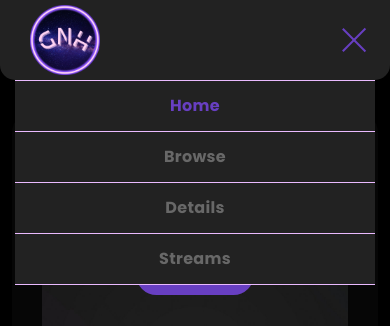
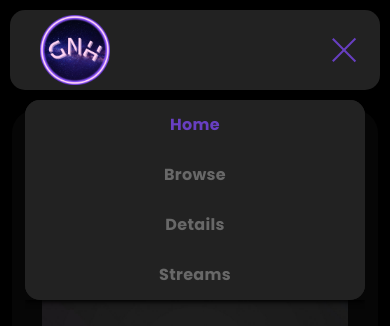
Before and after one commit to Giugie1998/giugie1998.github.io, a plain HTML site: page main_gnh/comm_v2_/index.html in a window 390 px wide. Both pictures are taken after a click on the link "Menu". Shown: the top 326 px of the page. Drawn offline with nearby package versions, Linux system fonts and the light colour scheme; a web font is replaced by a local one.

Commit message:
Final fix navbar - Desktop Mobile

```diff
--- a/main_gnh/comm_v2_/assets/css/restyle.css
+++ b/main_gnh/comm_v2_/assets/css/restyle.css
@@ -64,7 +64,12 @@
 /*    width: 216px;*/
     height: 162px;
 }
-
+.fix-first-menu {
+    border-radius: 15px 15px 0 0 !important;
+}
+.fix-last-menu {
+    border-radius: 0 0 15px 15px !important;
+}
 
 /*Media query fix*/
 
@@ -78,6 +83,12 @@
         font-size: 25px;
     }
     .top-member-img{height: auto;}
+
+    .header-area.header-sticky {
+        position: fixed;
+        display: inline-block;
+        box-shadow: 0px 2px 5px rgba(0, 0, 0, 1);
+    }
 }
 /* * EVENTS fix */
 @media (max-width: 575px) {
--- a/main_gnh/comm_v2_/assets/css/templatemo-cyborg-gaming.css
+++ b/main_gnh/comm_v2_/assets/css/templatemo-cyborg-gaming.css
@@ -326,8 +326,6 @@ Pre-loader Style
   border-radius: 50%;
 }
 
-
-
 /*
 ---------------------------------------------
 Header Style
@@ -336,7 +334,7 @@ Header Style
 
 .background-header {
   background-color: #222222 !important;
-  height: 70px!important;
+  /*height: 70px!important;*/
   position: fixed!important;
   top: 0!important;
   left: 0;
@@ -616,6 +614,7 @@ Header Style
 
 .header-area.header-sticky {
   min-height: 70px;
+
 }
 
 .header-area.header-sticky .nav li a.active {
@@ -669,12 +668,13 @@ Header Style
     width: 100%;
   }
   .header-area {
-    background-color:#222222;/* #f7f7f7;*/
+    background-color: #222222;/* #f7f7f7;*/
     padding: 0px 15px;
     height: 80px;
     box-shadow: none;
     text-align: center;
-    border-radius: 0px 0px 15px 15px;
+    border-radius: 15px;
+    margin: 10px;
   }
   .header-area .container {
     padding: 0px;
@@ -699,19 +699,19 @@ Header Style
     margin-left: 0px;
   }
   .header-area.header-sticky .nav {
-    margin-top: 65px !important;
+    margin-top: 75px !important;
     text-align: center;
   }
   .background-header.header-sticky .nav {
     margin-top: 70px !important;
   }
   .header-area .main-nav .nav li:first-child {
-    border-top: 1px solid #eabaff;
+    /*border-top: 1px solid #eabaff;*/
   }
   .header-area .main-nav .nav li {
     width: 100%;
     background: #222;
-    border-bottom: 1px solid #eabaff;
+    /*border-bottom: 1px solid #eabaff;*/
     padding-left: 0px !important;
     padding-right: 0px !important;
   }
--- a/main_gnh/comm_v2_/assets/js/custom.js
+++ b/main_gnh/comm_v2_/assets/js/custom.js
@@ -29,9 +29,9 @@
 	  var header = $('header').height();
 
 	  if (scroll >= box - header) {
-	    $("header").addClass("background-header");
+	    //$("header").addClass("background-header");
 	  } else {
-	    $("header").removeClass("background-header");
+	    //$("header").removeClass("background-header");
 	  }
 	});
 
--- a/main_gnh/comm_v2_/index.html
+++ b/main_gnh/comm_v2_/index.html
@@ -74,11 +74,11 @@ https://templatemo.com/tm-579-cyborg-gaming
             </div>
             ***** Search End ***** -->
             <!-- ***** Menu Start ***** -->
-            <ul class="nav">
-              <li><a class="rs-font-menu active" href="index.html"><strong>Home</strong></a></li>
+            <ul class="nav" style="box-shadow: 0px 2px 5px rgba(0, 0, 0, 1);">
+              <li class=" fix-first-menu"><a class="rs-font-menu active fix-first-menu" href="index.html"><strong>Home</strong></a></li>
               <li><a class="rs-font-menu" href="browse.html"><strong>Browse</strong></a></li>
               <li><a class="rs-font-menu" href="details.html"><strong>Details</strong></a></li>
-              <li><a class="rs-font-menu" href="streams.html"><strong>Streams</strong></a></li>
+              <li class="fix-last-menu"><a class="rs-font-menu fix-last-menu" href="streams.html"><strong>Streams</strong></a></li>
               <li style="display: none;"><a class="rs-font-menu" href="profile.html"><strong>Profile</strong> <img
                     src="assets/images/profile-header.jpg" alt=""></a></li>
             </ul>
```
